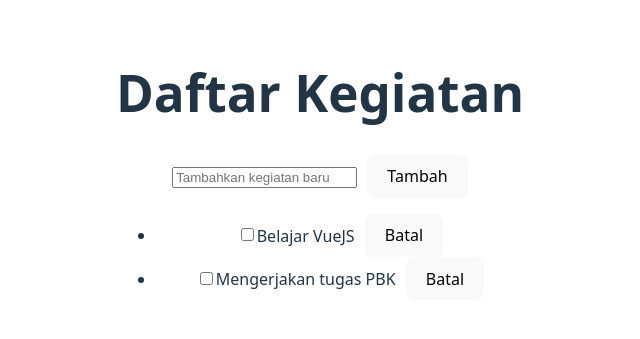
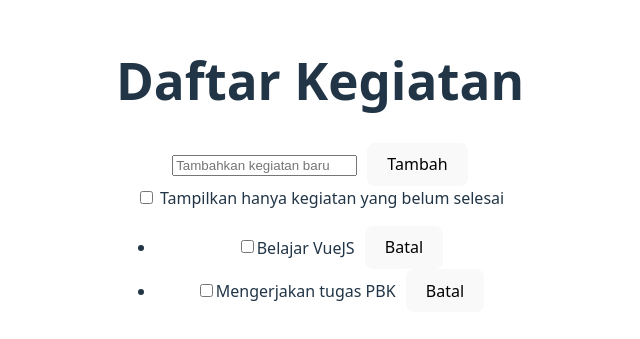
Before and after one commit to MawlaBarvez233510836/32-pbk-uts-233510836, a Vue app: page / in a window 1280 px wide. Shown: the part 227-566 px from the top of the page, without its empty margins (320-960 px from the left). Built offline with nearby package versions, Linux system fonts and the light colour scheme.

Commit message:
user dapat memfilter untuk dapat melihat kegiatan yang belum selesai saja

```diff
--- a/src/App.vue
+++ b/src/App.vue
@@ -7,8 +7,13 @@
       <button type="submit">Tambah</button>
     </form>
 
+    <label>
+      <input type="checkbox" v-model="showOnlyUnfinished" />
+      Tampilkan hanya kegiatan yang belum selesai
+    </label>
+
     <ul>
-      <li v-for="(task, index) in tasks" :key="index">
+      <li v-for="(task, index) in filteredTasks" :key="index">
         <input type="checkbox" v-model="task.completed" @change="handleCheck(task)" />
         <span :class="{ done: task.completed }">{{ task.text }}</span>
         <button @click="removeTask(index)">Batal</button>
@@ -25,11 +30,19 @@
   data() {
     return {
       newTask: "",
+      showOnlyUnfinished: false,
       tasks: [
         { text: "Belajar VueJS", completed: false, showMessage: false },
         { text: "Mengerjakan tugas PBK", completed: false, showMessage: false }
       ]
     };
+  },
+  computed: {
+    filteredTasks() {
+      return this.showOnlyUnfinished
+        ? this.tasks.filter(task => !task.completed)
+        : this.tasks;
+    }
   },
   methods: {
     addTask() {
```
